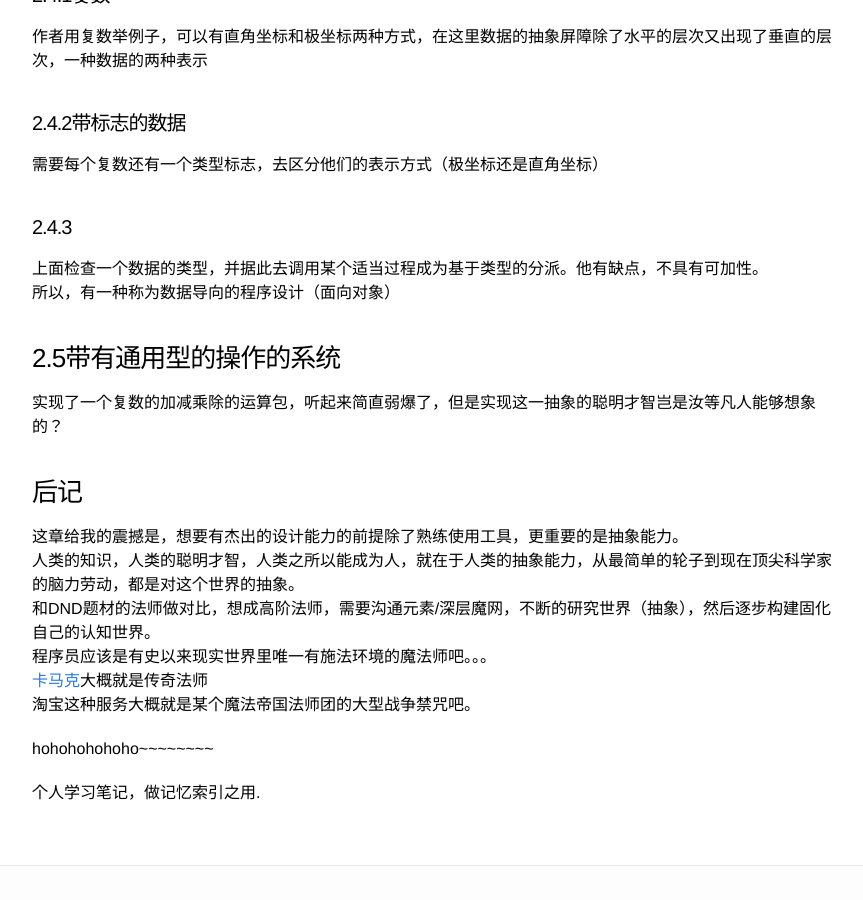
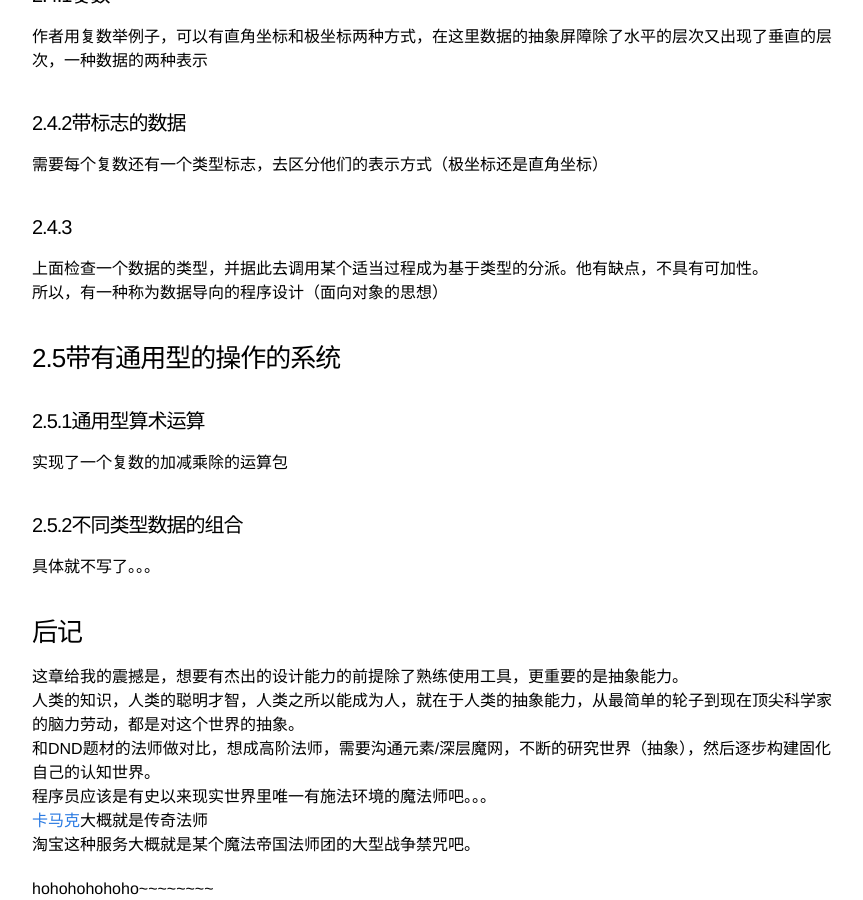
Before and after one commit to guanghetv/guanghetv.github.io, a Jekyll site: the page built from _posts/2015-04-21-How-to-Become-a-Wizard-in-Real-world(2).markdown, in a window 1280 px wide and 900 px high, scrolled down 5927 px. Shown: the whole window, without its empty margins (208-1071 px from the left). Built offline with Jekyll 4.4.1, drawn with Linux system fonts in a browser that asks for light colours; Markdown is read by kramdown in place of the engine named in the settings; comment, search, counter and statistics services are not loaded.

Commit message:
add content

```diff
--- a/_posts/2015-04-21-How-to-Become-a-Wizard-in-Real-world(2).markdown
+++ b/_posts/2015-04-21-How-to-Become-a-Wizard-in-Real-world(2).markdown
@@ -235,12 +235,14 @@ mongo的collection——>document就类似这样“初始实现”（猜想没
 需要每个复数还有一个类型标志，去区分他们的表示方式（极坐标还是直角坐标）
 ####2.4.3
 上面检查一个数据的类型，并据此去调用某个适当过程成为基于类型的分派。他有缺点，不具有可加性。
-所以，有一种称为数据导向的程序设计（面向对象）
+所以，有一种称为数据导向的程序设计（面向对象的思想）
 
 
 ###2.5带有通用型的操作的系统
-
-实现了一个复数的加减乘除的运算包，听起来简直弱爆了，但是实现这一抽象的聪明才智岂是汝等凡人能够想象的？
+####2.5.1通用型算术运算
+实现了一个复数的加减乘除的运算包
+####2.5.2不同类型数据的组合
+具体就不写了。。。
 
 ###后记
 这章给我的震撼是，想要有杰出的设计能力的前提除了熟练使用工具，更重要的是抽象能力。
```
